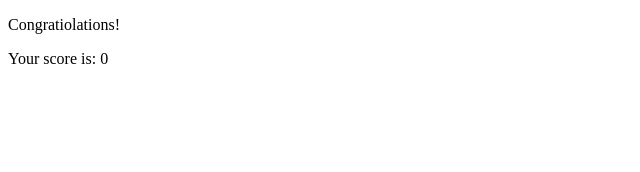
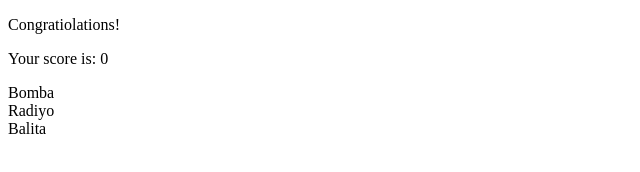
Before and after one commit to KyleLie/Practices, a plain HTML site: page quiz/result.html in a window 1280 px wide. Shown: the whole page, without its empty margins (0-640 px from the left). Drawn offline with Linux system fonts and the light colour scheme.

Commit message:
Added divs in result.html

```diff
--- a/quiz/result.html
+++ b/quiz/result.html
@@ -9,5 +9,8 @@
 <body>
     <p>Congratiolations!</p>
     <p>Your score is: 0</p>
+    <div class="bomba">Bomba</div>
+    <div class="bomba">Radiyo</div>
+    <div class="bomba">Balita</div>
 </body>
 </html>
```
